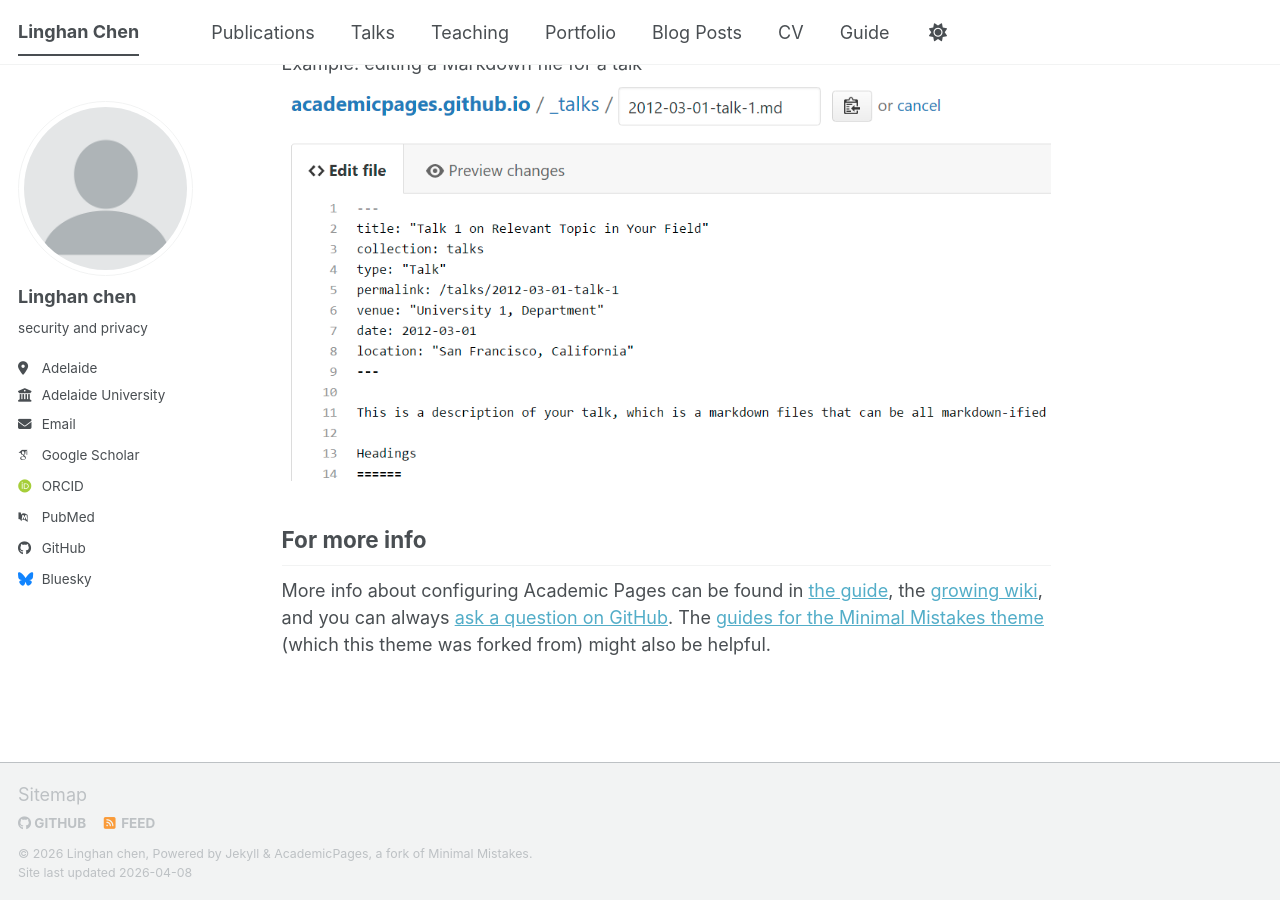
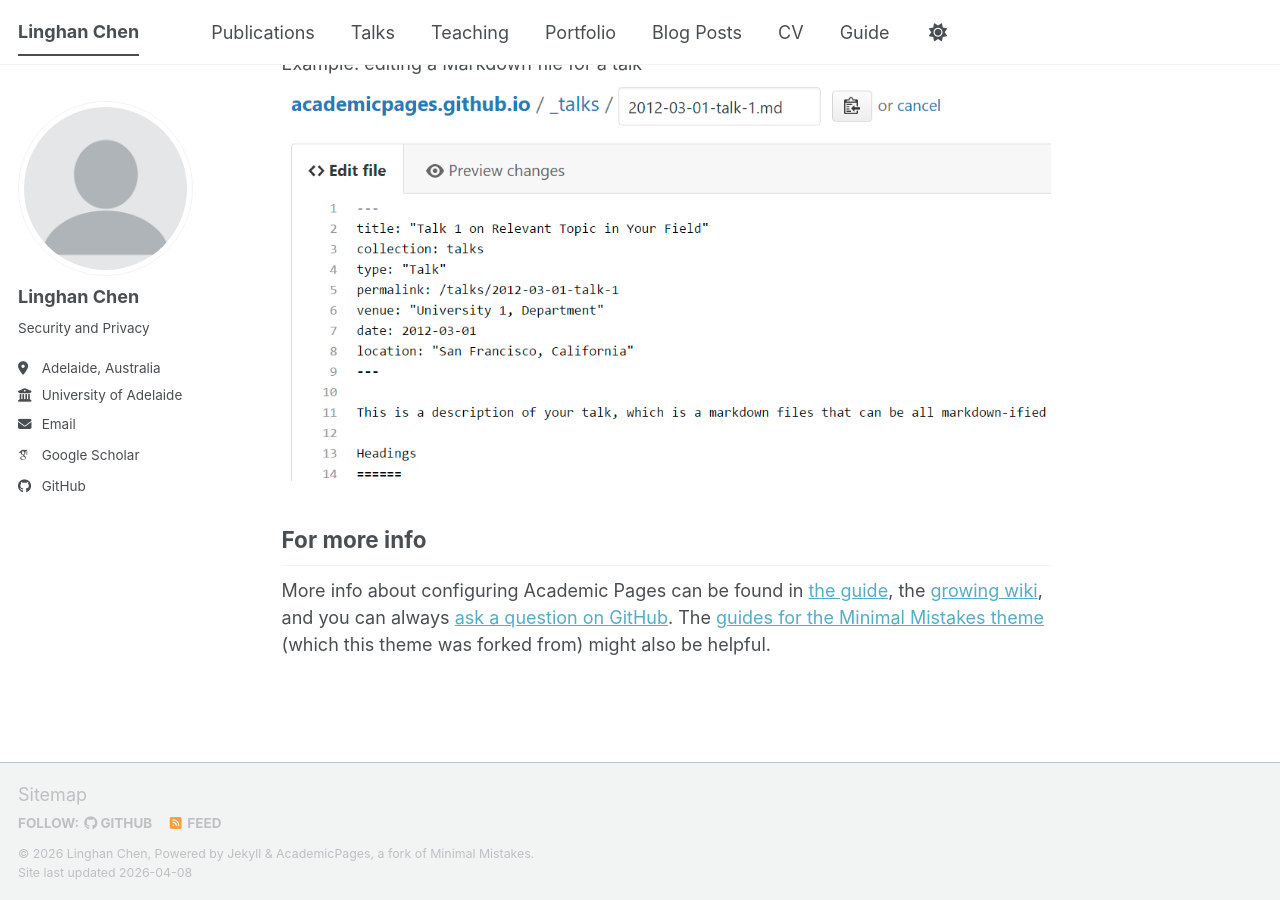
Before and after one commit to CLhh04/linghanchenspage, a Jekyll site: the page built from _pages/about.md, in a window 1280 px wide and 900 px high, scrolled down 2720 px. Built offline with Jekyll 4.4.1, drawn with Linux system fonts in a browser that asks for light colours; some web fonts are replaced; a script bundle is joined from its source files by our own code; library files that are not in the unit come from our copies; some of the changed lines change nothing that is shown.

Commit message:
Update _config.yml

```diff
--- a/_config.yml
+++ b/_config.yml
@@ -7,16 +7,15 @@
 # server process.
 
 # Basic Site Settings
-locale                   : "Australia"
+locale                   : "en-AU"
 site_theme               : "default" # The available themes options are "default", "air", "sunrise", "mint", "dirt" and "contrast"
 title                    : "Linghan Chen"
 title_separator          : "-"
-name                     : &name "Linghan chen"
-description              : &description Linghan Chen's academic portfolio"   # Update this with a general description of your site, this is the default if not overridden by a page
-url                      : https://academicpages.github.io # The base hostname & protocol for your site e.g. "https://[your GitHub username].github.io",
-                                                           # or if you already have some other page hosted on Github then use "https://[your GitHub username].github.io/[Your Repo Name]"
-baseurl                  : "" # the subpath of your site, e.g. "/blog"
-repository               : "academicpages/academicpages.github.io"
+name                     : &name "Linghan Chen"
+description              : &description "Linghan Chen's academic portfolio"
+url                      : "https://linghanchenspage.github.io"
+baseurl                  : ""
+repository               : "linghanchenspage/linghanchenspage.github.io"
 
 # Site Author - The following control what appear as part of the author content on the side bar.
 #               If a field is blank the icon and link will not appear, otherwise it will be shown.
@@ -24,40 +23,39 @@
 author:
   # Biographic information
   avatar           : "profile.png"
-  name             : "Linghan chen"
+  name             : "Linghan Chen"
   pronouns         : # example: "she/her"
-  bio              : "security and privacy"
-  location         : "Adelaide"
-  employer         : "Adelaide University"
+  bio              : "Security and Privacy"
+  location         : "Adelaide, Australia"
+  employer         : "University of Adelaide"
   uri              : # URL
   email            : "chenlinghan2004@163.com"
 
   # Academic websites
   academia         : # URL
-  arxiv            : # URL - Update with the correct link to your profile
+  arxiv            : # URL
   googlescholar    : "https://scholar.google.com/citations?user=PS_CX0AAAAAJ"
   inspire-hep      : # URL
   impactstory      : # URL
-  orcid            : "https://orcid.org/yourorcidurl"
+  orcid            : # URL
   semantic         : # URL
   ssrn             : # URL
-  pubmed           : "https://www.ncbi.nlm.nih.gov/pubmed/?term=john+snow"
+  pubmed           : # URL
   researchgate     : # URL
   scopus           : # URL
   zotero           : # URL
 
-
   # Repositories and software development
-  bitbucket        : # Username - Update with your username on the site
+  bitbucket        : # Username
   codepen          : # Username
   dribbble         : # Username
-  github           : "academicpages"
+  github           : "linghanchenspage"
   kaggle           : # Username
-  stackoverflow    : # User number or user number and name (i.e., use "1" or "1/jeff-atwood")
+  stackoverflow    : # User number
 
   # Social media
   artstation       : # Username
-  bluesky          : "bsky.app" # Replace this with you Bluesky username
+  bluesky          : # Username
   facebook         : # Username
   flickr           : # Username
   foursquare       : # Username
@@ -92,25 +90,25 @@
     title: 'Conference Papers'
 
 # Site Settings
-teaser                   :  # filename of teaser fallback teaser image placed in /images/ for social media previews
-breadcrumbs              : false # true, false (default)
+teaser                   :  # filename of teaser fallback teaser image placed in /images/
+breadcrumbs              : false
 words_per_minute         : 160
 future                   : true
-read_more                : "disabled" # if enabled, adds "Read more" links to excerpts
-talkmap_link             : false      #change to true to add link to talkmap on talks page
+read_more                : "disabled"
+talkmap_link             : false
 comments:
   provider               : # false (default), "disqus", "discourse", "facebook", "google-plus", "staticman", "custom"
   disqus:
     shortname            :
   discourse:
-    server               : # https://meta.discourse.org/t/embedding-discourse-comments-via-javascript/31963 , e.g.: meta.discourse.org
+    server               :
   facebook:
     appid                :
-    num_posts            : # 5 (default)
-    colorscheme          : # "light" (default), "dark"
+    num_posts            :
+    colorscheme          :
 staticman:
   allowedFields          : ['name', 'email', 'url', 'message']
-  branch                 : "gh-pages" # "master", "gh-pages"
+  branch                 : "gh-pages"
   commitMessage          : "New comment."
   filename               : comment-{@timestamp}
   format                 : "yml"
@@ -123,10 +121,10 @@
     date:
       type               : "date"
       options:
-        format           : "iso8601" # "iso8601" (default), "timestamp-seconds", "timestamp-milliseconds"
+        format           : "iso8601"
 atom_feed:
-  hide                   : false     # change to true to hide the RSS feed in the footer
-  path                   : # blank (default) uses feed.xml
+  hide                   : false
+  path                   :
 
 
 # SEO Related
@@ -143,19 +141,17 @@
   username               :
   app_id                 :
   publisher              :
-og_image                 :  # Social media default site image
-og_description           :  # Social media default site image description
-# For specifying social profiles
-# - https://developers.google.com/structured-data/customize/social-profiles
+og_image                 :
+og_description           :
 social:
-  type                   : # Person or Organization (defaults to Person)
-  name                   : # If the user or organization name differs from the site's name
-  links: # An array of links to social media profiles
+  type                   :
+  name                   :
+  links:
 
 
 # Analytics
 analytics:
-  provider               :  "false" # false (default), "google", "google-universal", "google-analytics-4", "custom"
+  provider               : "false"
   google:
     tracking_id          :
 
@@ -295,14 +291,12 @@
 # Sass/SCSS
 sass:
   sass_dir: _sass
-  style: compressed # https://sass-lang.com/documentation/file.SASS_REFERENCE.html#output_style
+  style: compressed
 
 
 # Outputting
 permalink: /:categories/:title/
-# paginate: 5 # amount of posts to show
-# paginate_path: /page:num/
-timezone: Etc/UTC # https://en.wikipedia.org/wiki/List_of_tz_database_time_zones
+timezone: Etc/UTC
 
 
 # Plugins
@@ -325,36 +319,15 @@
 
 
 # Archives
-#  Type
-#  - GitHub Pages compatible archive pages built with Liquid ~> type: liquid (default)
-#  - Jekyll Archives plugin archive pages ~> type: jekyll-archives
-#  Path (examples)
-#  - Archive page should exist at path when using Liquid method or you can
-#    expect broken links (especially with breadcrumbs enabled)
-#  - <base_path>/tags/my-awesome-tag/index.html ~> path: /tags/
-#  - <base_path/categories/my-awesome-category/index.html ~> path: /categories/
-#  - <base_path/my-awesome-category/index.html ~> path: /
 category_archive:
   type: liquid
   path: /categories/
 tag_archive:
   type: liquid
   path: /tags/
-# https://github.com/jekyll/jekyll-archives
-# jekyll-archives:
-#   enabled:
-#     - categories
-#     - tags
-#   layouts:
-#     category: archive-taxonomy
-#     tag: archive-taxonomy
-#   permalinks:
-#     category: /categories/:name/
-#     tag: /tags/:name/
 
 
 # HTML Compression
-# - https://jch.penibelst.de/
 compress_html:
   clippings: all
   ignore:
```
